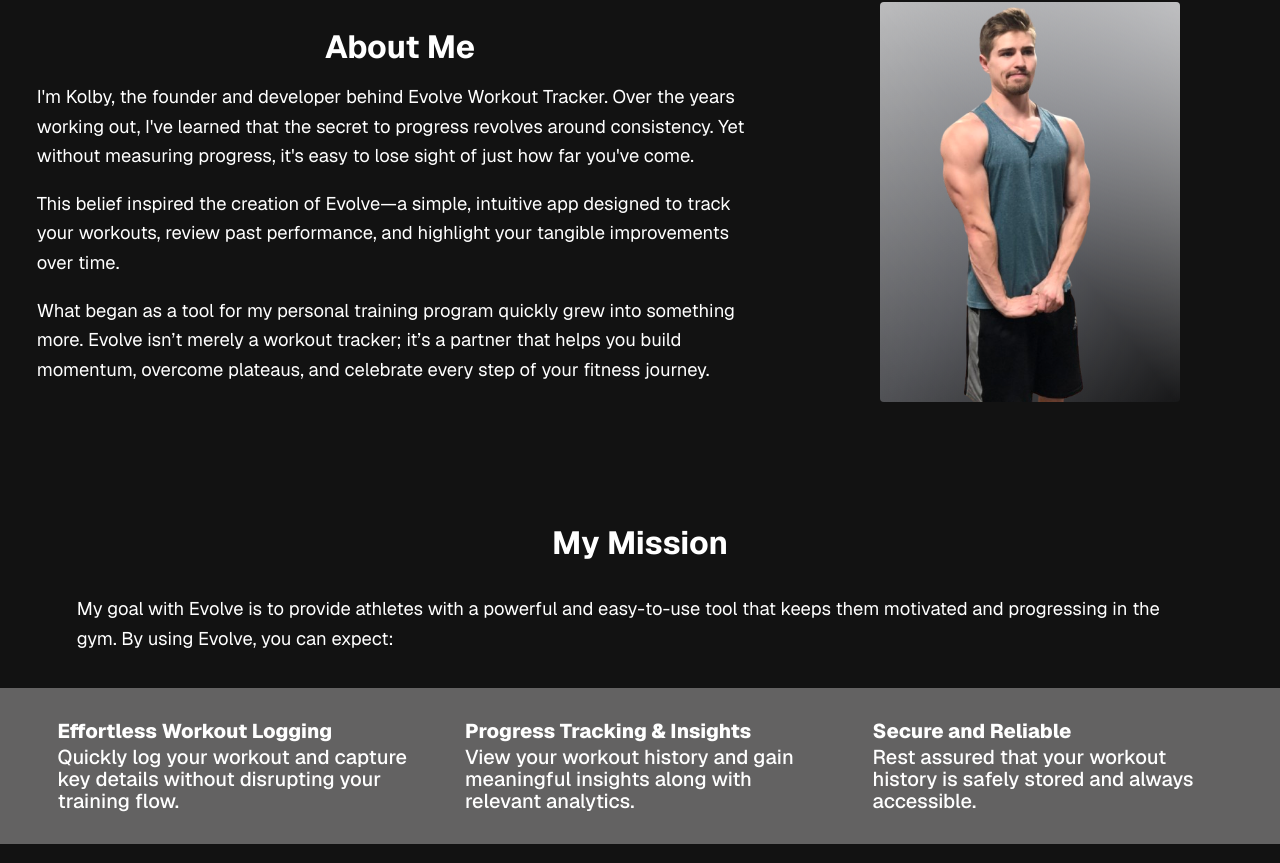
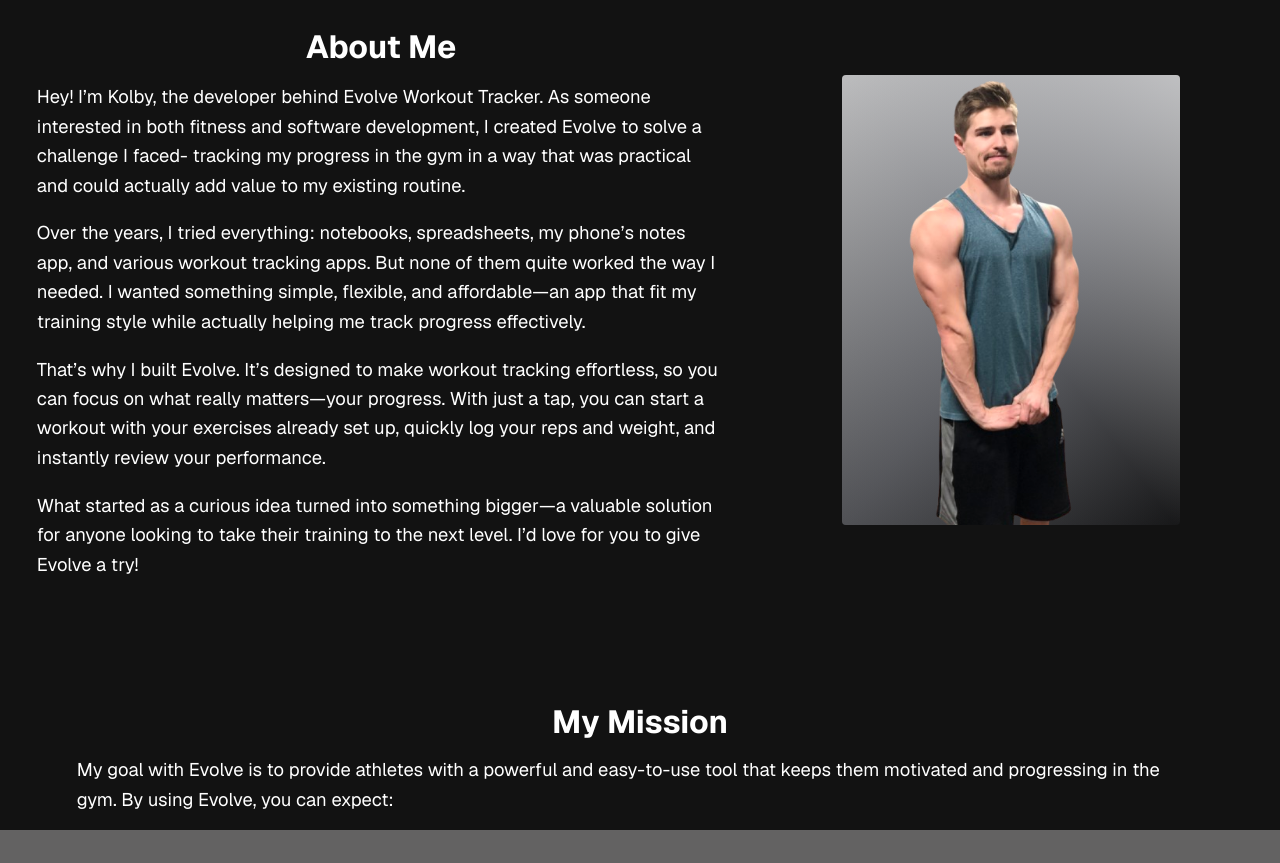
Before and after one commit to kolby-k/evolve-web, a React (Vite) app: page /about in a window 1280 px wide. Shown: the part 411-1274 px from the top of the page. Built offline with nearby package versions, Linux system fonts and the light colour scheme; no server answers.

Commit message:
update about me

```diff
--- a/src/screens/About.jsx
+++ b/src/screens/About.jsx
@@ -11,28 +11,37 @@
     <div className={styles.screen}>
       <h1>Welcome to Evolve</h1>
       <span className={styles.description}>
-        Evolve is a mobile workout tracker designed to support high-performing
-        athletes in staying consistent and reaching their weightlifting goals.
+        Evolve is a mobile workout tracker designed to support athletes in
+        staying consistent and reaching their weightlifting goals.
       </span>
       <section className={styles.myStory}>
         <div>
           <h2>About Me</h2>
           <p>
-            I'm Kolby, the founder and developer behind Evolve Workout Tracker.
-            Over the years working out, I've learned that the secret to progress
-            revolves around consistency. Yet without measuring progress, it's
-            easy to lose sight of just how far you've come.
+            Hey! I’m Kolby, the developer behind Evolve Workout Tracker. As
+            someone interested in both fitness and software development, I
+            created Evolve to solve a challenge I faced- tracking my progress in
+            the gym in a way that was practical and could actually add value to
+            my existing routine.
           </p>
           <p>
-            This belief inspired the creation of Evolve—a simple, intuitive app
-            designed to track your workouts, review past performance, and
-            highlight your tangible improvements over time.
+            Over the years, I tried everything: notebooks, spreadsheets, my
+            phone’s notes app, and various workout tracking apps. But none of
+            them quite worked the way I needed. I wanted something simple,
+            flexible, and affordable—an app that fit my training style while
+            actually helping me track progress effectively.
           </p>
           <p>
-            What began as a tool for my personal training program quickly grew
-            into something more. Evolve isn’t merely a workout tracker; it’s a
-            partner that helps you build momentum, overcome plateaus, and
-            celebrate every step of your fitness journey.
+            That’s why I built Evolve. It’s designed to make workout tracking
+            effortless, so you can focus on what really matters—your progress.
+            With just a tap, you can start a workout with your exercises already
+            set up, quickly log your reps and weight, and instantly review your
+            performance.
+          </p>
+          <p>
+            What started as a curious idea turned into something bigger—a
+            valuable solution for anyone looking to take their training to the
+            next level. I’d love for you to give Evolve a try!
           </p>
         </div>
         <img src={Kolby} className={styles.profileImage}></img>
--- a/src/styles/About.module.css
+++ b/src/styles/About.module.css
@@ -61,7 +61,7 @@
   }
 
   .profileImage {
-    height: 400px;
+    height: 450px;
     width: auto;
     border-radius: 4px;
     margin-right: 100px;
@@ -76,7 +76,7 @@
     flex-direction: column;
     justify-content: center;
     align-items: center;
-    margin-top: 6em;
+    margin-top: 5em;
     overflow: hidden;
   }
 
@@ -84,9 +84,11 @@
     font-size: 1em;
     font-weight: 800;
     display: block;
-    margin-bottom: 0.2em;
   }
 
+  .mission p {
+    margin: 0;
+  }
   /* ========================
      List & Banner
      ======================== */
```
